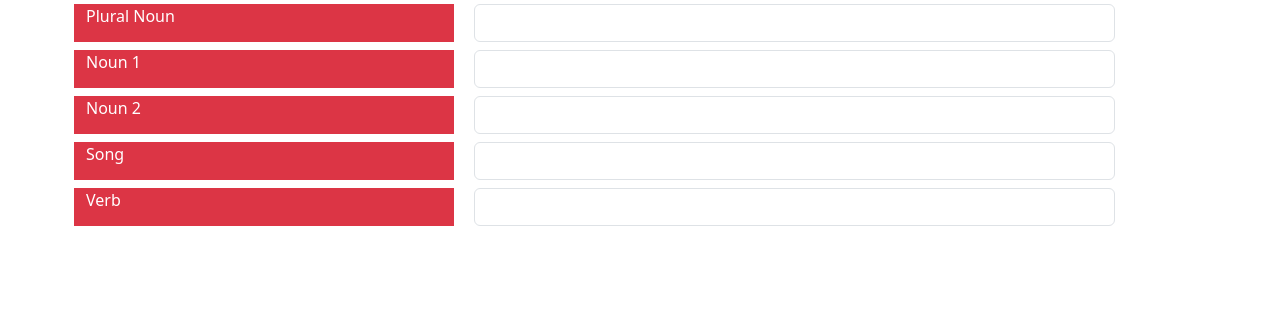
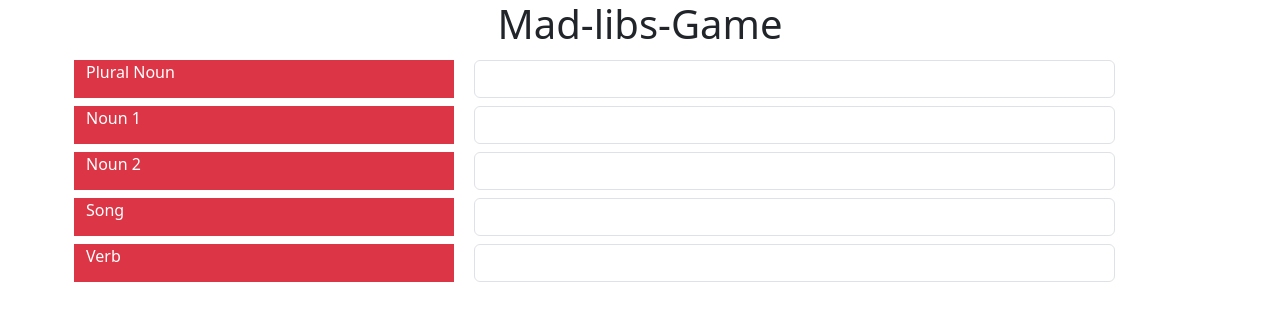
Before and after one commit to EdSmith2032/Mad-Libs-Game, a plain HTML site: page index.html in a window 1280 px wide. Drawn offline with nearby package versions, Linux system fonts and the light colour scheme.

Commit message:
added header

```diff
--- a/index.html
+++ b/index.html
@@ -4,12 +4,18 @@
 <head>
     <meta charset="UTF-8">
     <meta name="viewport" content="width=device-width, initial-scale=1.0">
-    <title>Document</title>
+    <title>Mad-Libs</title>
     <link href="https://cdn.jsdelivr.net/npm/bootstrap@5.3.3/dist/css/bootstrap.min.css" rel="stylesheet">
 </head>
 
 <body>
+
+
     <div class="container">
+        <div class="row">
+            <div class="col-12 text-center"><h1>Mad-libs-Game</h1>
+            </div>
+        </div>
         <div class="row">
             <div class="col-4 bg-danger text-white m-1"> Plural Noun
             </div>
```
